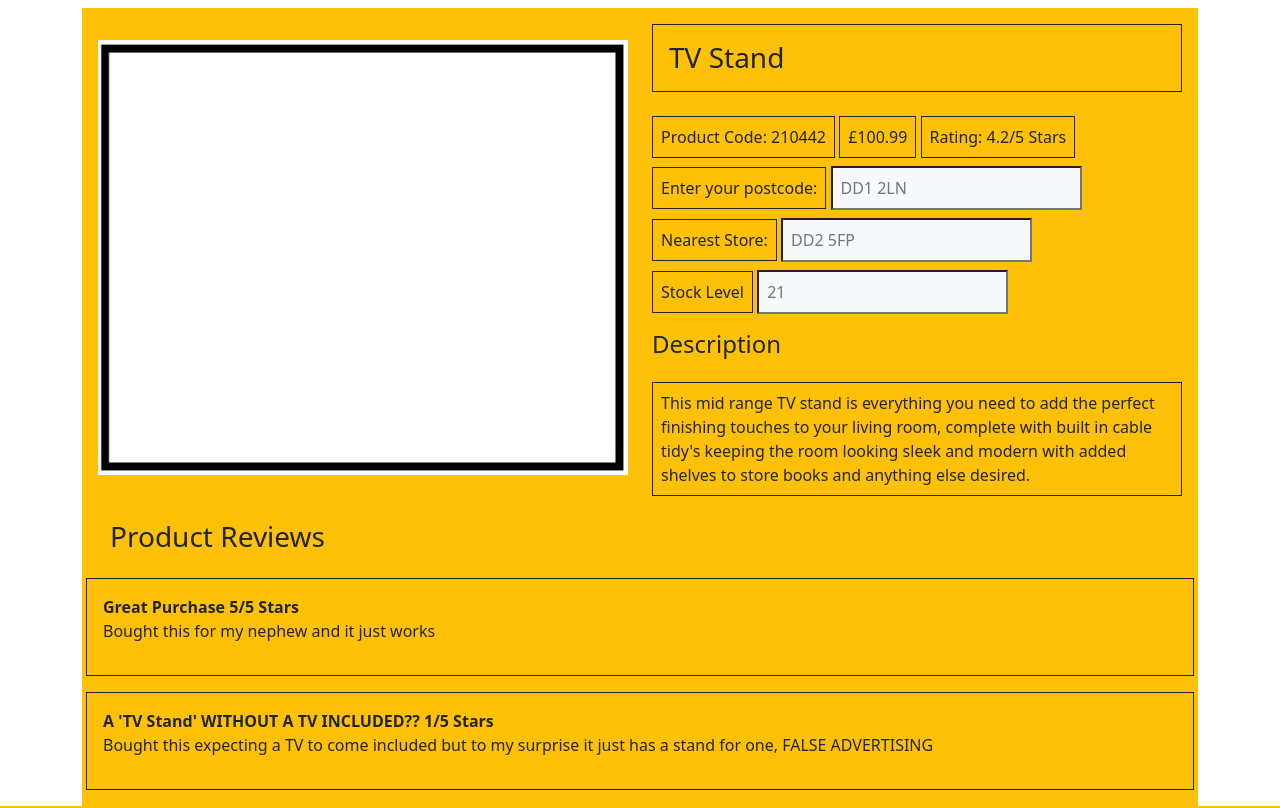
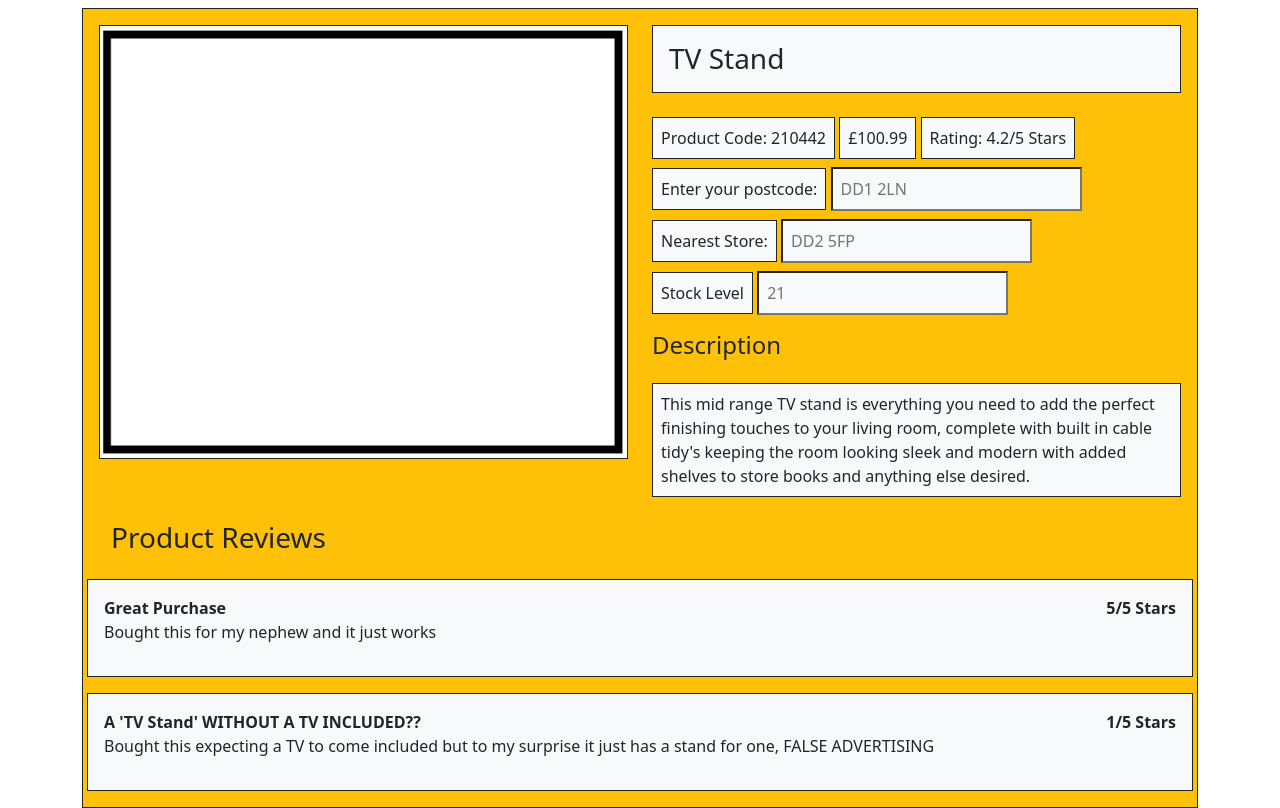
Before and after one commit to jackwiggall/Haywoods, a PHP site: page /product_details.html in a window 1280 px wide. Run offline with PHP 8.4, Linux system fonts and the light colour scheme.

Commit message:
basic html

```diff
--- a/html/product_details.html
+++ b/html/product_details.html
@@ -12,36 +12,36 @@
     <div class="container">
       <!--<h1 class="text-center bg-primary p-2 mt-2">Product Details</h1>-->
 
-      <div class="container bg-warning p-2 mt-2">
+      <div class="container border border-dark bg-warning p-2 mt-2">
         <div class="row p-2">
           <div class="col"> <!--Image-->
-            <img src="blank.png" class="card-img-top pt-3" alt="...">
+            <img src="blank.png" class="card-img-top border border-dark" alt="...">
           </div>
           <div class="col"> <!--Information-->
-            <h3 class="p-3 mb-3 border border-dark">TV Stand</h3>
-            <div class="d-inline-block p-2 mt-2 border border-dark">Product Code: 210442</div>
-            <div class="d-inline-block p-2 mt-2 border border-dark">£100.99</div>
-            <div class="d-inline-block p-2 mt-2 border border-dark">Rating: 4.2/5 Stars</div><br>
+            <h3 class="p-3 mb-3 border border-dark bg-light">TV Stand</h3>
+            <div class="d-inline-block p-2 mt-2 border border-dark bg-light">Product Code: 210442</div>
+            <div class="d-inline-block p-2 mt-2 border border-dark bg-light">£100.99</div>
+            <div class="d-inline-block p-2 mt-2 border border-dark bg-light">Rating: 4.2/5 Stars</div><br>
               <!--form?-->
-              <div class="d-inline-block p-2 mt-2 border border-dark">Enter your postcode: </div>
+              <div class="d-inline-block p-2 mt-2 border border-dark bg-light">Enter your postcode: </div>
                 <input type="text" class="bg-light p-2 mt-2" name="postcode" placeholder="DD1 2LN"><br>
-              <div class="d-inline-block p-2 mt-2 border border-dark">Nearest Store: </div>
+              <div class="d-inline-block p-2 mt-2 border border-dark bg-light">Nearest Store: </div>
                 <input type="text" class="bg-light p-2 mt-2" name="store" placeholder="DD2 5FP"><br>
-              <div class="d-inline-block p-2 mt-2 border border-dark">Stock Level </div>
+              <div class="d-inline-block p-2 mt-2 border border-dark bg-light">Stock Level </div>
                 <input type="text" class="bg-light p-2 mt-2" name="stock" placeholder="21"><br>
 
             <h4 class="pt-3 mb-3">Description</h4>
-              <div class="d-inline-block p-2 mt-2 border border-dark">This mid range TV stand is everything you need to add the perfect finishing touches to your living room, complete with built in cable tidy's keeping the room looking sleek and modern with added shelves to store books and anything else desired. </div>
+              <div class="d-inline-block p-2 mt-2 border border-dark bg-light">This mid range TV stand is everything you need to add the perfect finishing touches to your living room, complete with built in cable tidy's keeping the room looking sleek and modern with added shelves to store books and anything else desired. </div>
             </div>
             <h3 class="p-3 m-2">Product Reviews</h3>
-            <div class="d-inline-block p-3 border border-dark">
+            <div class="d-inline-block p-3 border border-dark bg-light">
               <b>Great Purchase</b> <!--Title-->
-              <b>5/5 Stars</b><!--review + float right-->
+              <b class="f-r">5/5 Stars</b><!--review + float right-->
               <p>Bought this for my nephew and it just works</p> <!--content-->
             </div>
-            <div class="d-inline-block p-3 mt-3 border border-dark">
+            <div class="d-inline-block p-3 mt-3 border border-dark bg-light">
               <b>A 'TV Stand' WITHOUT A TV INCLUDED??</b> <!--Title-->
-              <b>1/5 Stars</b><!--review + float right-->
+              <b class="f-r">1/5 Stars</b><!--review + float right-->
               <p>Bought this expecting a TV to come included but to my surprise it just has a stand for one, FALSE ADVERTISING</p> <!--content-->
             </div>
         </div>
--- a/html/styles.css
+++ b/html/styles.css
@@ -4,3 +4,22 @@
   margin: 0;
   padding-bottom: 4px;
 }
+
+.w300 {
+  width: 300px;
+  display: inline-block;
+  margin: 0;
+  padding: 10px;
+}
+
+.f-r {
+  float: right;
+}
+
+.m-r {
+  margin-right: 2%;
+}
+
+.c-width {
+  width: 16rem;
+}
```
Also changed, not shown: html/monthly_report.html (+8 -8 lines), html/product_history.html (+5 -5 lines), html/product_search.html (+12 -12 lines), html/sale_details.html (+5 -5 lines), html/sale_history.html (+7 -7 lines).
